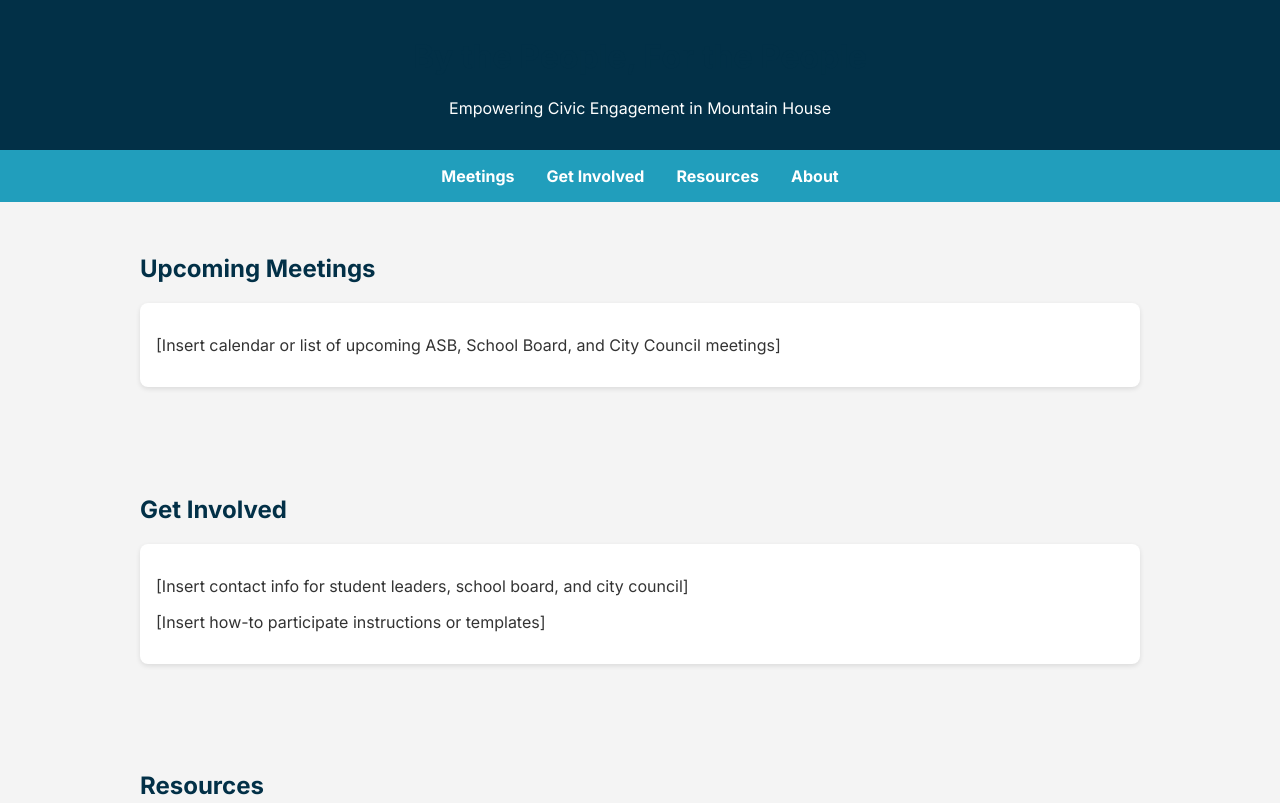
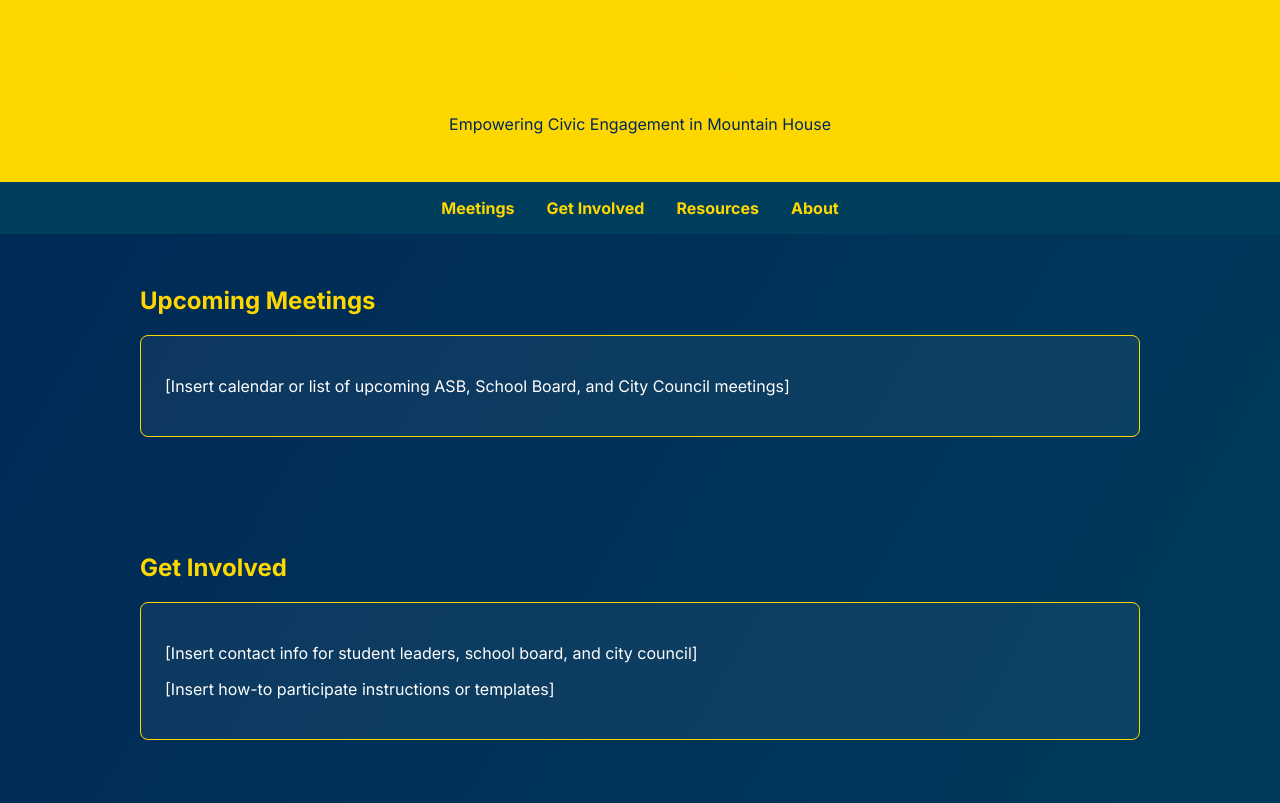
Before and after one commit to dvithalani/bythestudents, a plain HTML site: page index.html in a window 1280 px wide. Shown: the top 803 px of the page. Drawn offline with Linux system fonts and the light colour scheme.

Commit message:
Update index.html

```diff
--- a/index.html
+++ b/index.html
@@ -10,23 +10,24 @@
       font-family: 'Inter', sans-serif;
       margin: 0;
       padding: 0;
-      background-color: #f4f4f4;
-      color: #333;
+      background: linear-gradient(120deg, #002855, #003f5c);
+      color: white;
     }
-    header, footer {
-      background-color: #023047;
-      color: white;
-      padding: 1rem 2rem;
+    header {
+      background-color: #ffd700;
+      color: #002855;
+      padding: 2rem;
       text-align: center;
     }
     nav {
-      background-color: #219ebc;
+      background-color: #003f5c;
       display: flex;
       justify-content: center;
       padding: 1rem;
+      flex-wrap: wrap;
     }
     nav a {
-      color: white;
+      color: #ffd700;
       margin: 0 1rem;
       text-decoration: none;
       font-weight: bold;
@@ -37,14 +38,30 @@
       margin: auto;
     }
     h1, h2 {
-      color: #023047;
+      color: #ffd700;
     }
     .card {
-      background: white;
+      background: rgba(255, 255, 255, 0.05);
+      padding: 1.5rem;
+      border-radius: 8px;
+      border: 1px solid #ffd700;
+      margin-bottom: 2rem;
+    }
+    footer {
+      background-color: #001f3f;
+      color: #ffd700;
+      text-align: center;
       padding: 1rem;
-      border-radius: 8px;
-      box-shadow: 0 2px 5px rgba(0,0,0,0.1);
-      margin-bottom: 1.5rem;
+    }
+    a.button {
+      background-color: #ffd700;
+      color: #002855;
+      padding: 0.75rem 1.5rem;
+      text-decoration: none;
+      border-radius: 4px;
+      display: inline-block;
+      margin-top: 1rem;
+      font-weight: bold;
     }
   </style>
 </head>
```
